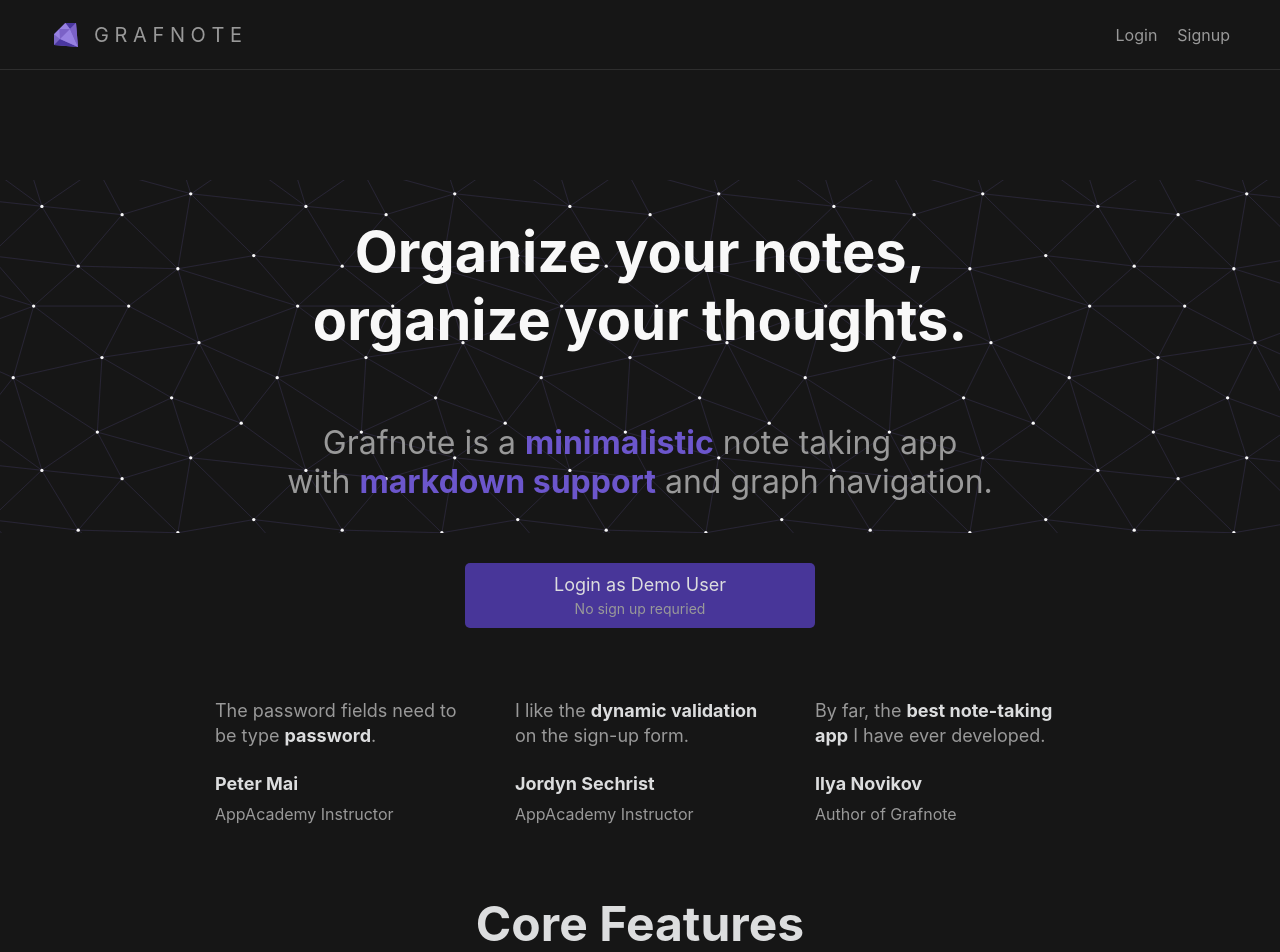
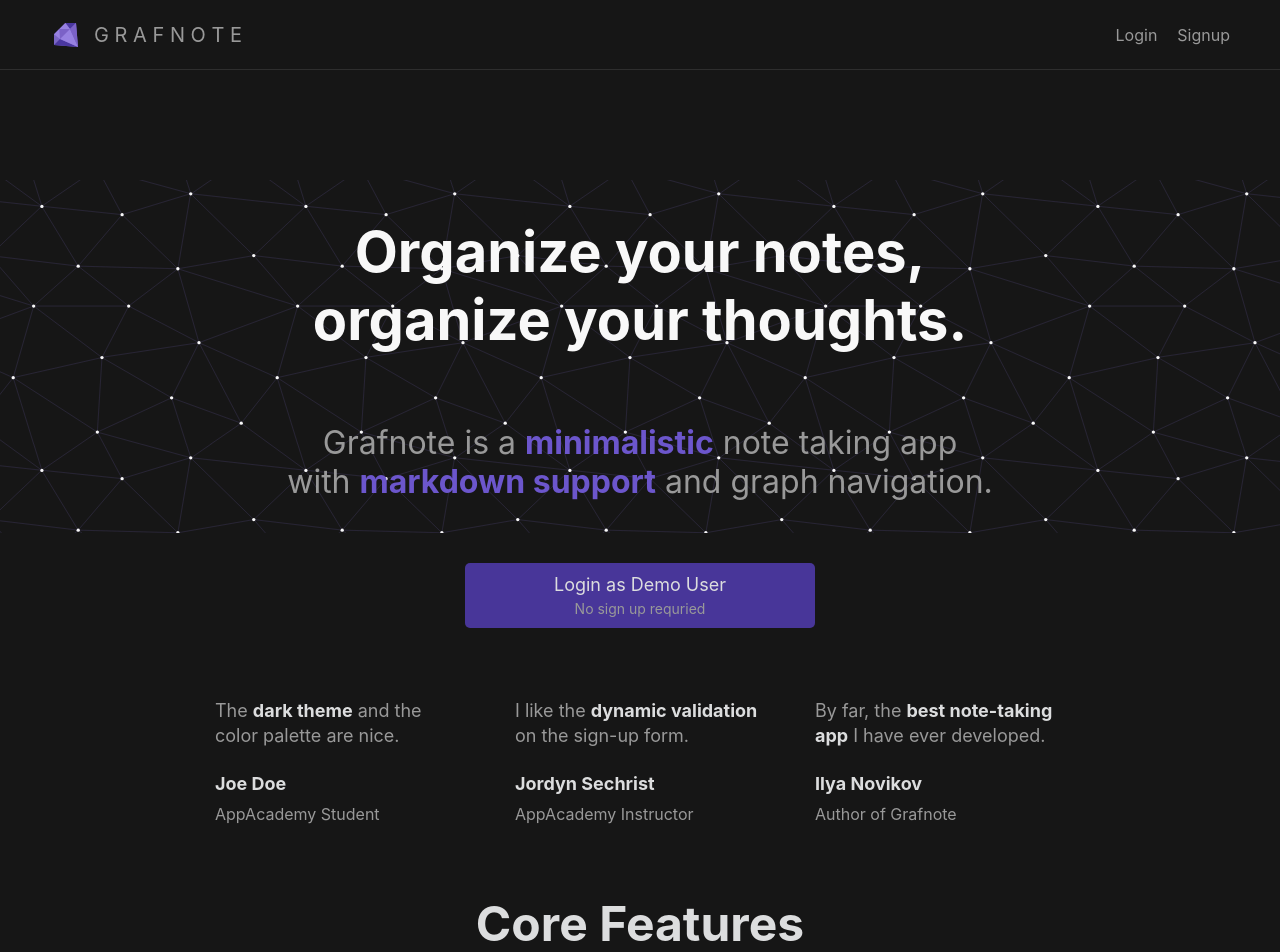
Before and after one commit to ily123/grafnote, a React (Create React App) app in the folder frontend/: page / in a window 1280 px wide. Shown: the top 952 px of the page. Built offline with nearby package versions, Linux system fonts and the light colour scheme; no server answers; a web font is replaced by a local one.

Commit message:
Changed endorsement.

```diff
--- a/frontend/src/components/HomePage/index.js
+++ b/frontend/src/components/HomePage/index.js
@@ -5,9 +5,9 @@
 
 const endorsements = [
   {
-    text: <div>The password fields need to be type <b>password</b>.</div>,
-    person: 'Peter Mai',
-    title: 'AppAcademy Instructor'
+    text: <div>The <b>dark theme</b> and the color palette are nice.</div>,
+    person: 'Joe Doe',
+    title: 'AppAcademy Student'
   },
   {
     text: <div>I like the <b>dynamic validation</b> on the sign-up form.</div>,
```
